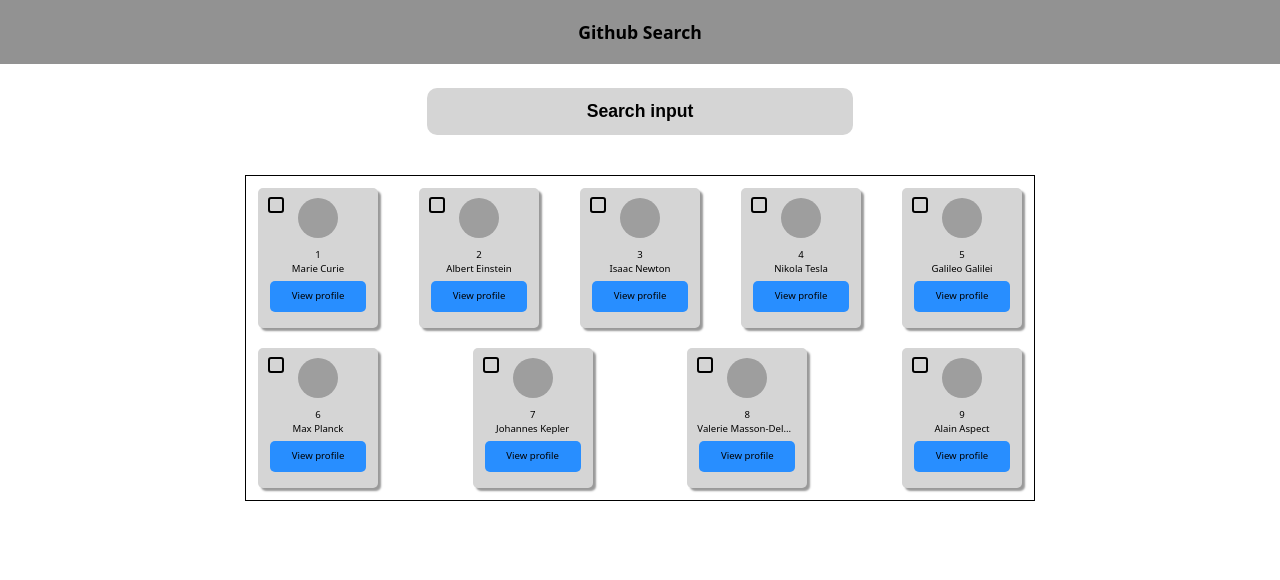
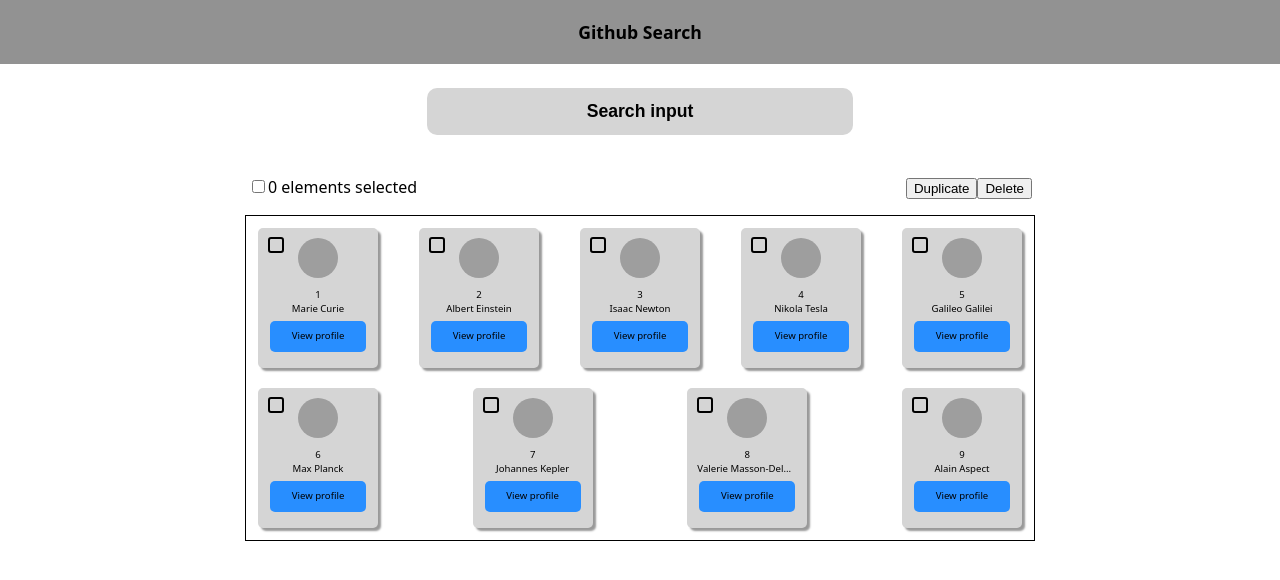
Before and after one commit to RemiGirard/test-fulll, a React (Vite) app in the folder Frontend/: page / in a window 1280 px wide. Shown: the top 580 px of the page. Built offline with nearby package versions, Linux system fonts and the light colour scheme; grey boxes are pictures that could not be loaded.

Commit message:
feature(frontend): add duplicate and delete

```diff
--- a/Frontend/src/Presentation/components/UserSearchList.module.css
+++ b/Frontend/src/Presentation/components/UserSearchList.module.css
@@ -22,3 +22,11 @@
 .filter::placeholder {
   color: var(--text-color);
 }
+
+.actions {
+  display: flex;
+  flex-direction: row;
+  justify-content: space-between;
+  width: 98%;
+  margin: 1%;
+}
--- a/Frontend/src/Presentation/components/UserSearchList.tsx
+++ b/Frontend/src/Presentation/components/UserSearchList.tsx
@@ -1,4 +1,4 @@
-import {useEffect, useState} from "react";
+import {type ChangeEventHandler, useEffect, useRef, useState} from "react";
 import getUserList from "../../Domain/UseCase/queryUserList.ts";
 import styles from "./UserSearchList.module.css";
 import UserTable from "./UserTable.tsx";
@@ -9,8 +9,25 @@ import TextInputDebounced from "./TextInputDebounced.tsx";
 export default function UserSearchList() {
   const [userListIsLoading, setUserListIsLoading] = useState(true);
   const [filterText, setFilterText] = useState("");
+  const selectAllRef = useRef<HTMLInputElement>(null);
 
   const [userList, dispatchUserList] = useUserListReducer();
+  const userListIsSelected = userList.filter((user) => user.isSelected);
+  const userListLength = userList.length;
+  const userListIsSelectedLength = userListIsSelected.length;
+  const selectAllIsIndeterminate = userListIsSelectedLength > 0 && userListIsSelectedLength < userListLength;
+
+  const handleToggleSelectAll: ChangeEventHandler<HTMLInputElement> = (e) => {
+    dispatchUserList({type: "toggleSelectAll", value: e.target.checked});
+  };
+
+  const handleDuplicate = () => {
+    dispatchUserList({type: "duplicate", userList: userListIsSelected});
+  };
+
+  const handleDelete = () => {
+    dispatchUserList({type: "delete", userList: userListIsSelected});
+  }
 
   useEffect(() => {
     setUserListIsLoading(true);
@@ -21,14 +38,32 @@ export default function UserSearchList() {
     });
   }, [filterText]);
 
+  useEffect(() => {
+    if(selectAllRef.current) {
+      selectAllRef.current.indeterminate = selectAllIsIndeterminate;
+    }
+  }, [selectAllIsIndeterminate])
+
   return (<div className={`${styles.main}`}>
     <TextInputDebounced
       onDebounce={setFilterText}
       className={`${styles.filter}`}
       placeholder="Search input"
     />
-    <div className={`${styles.selectionSection}`}>
-
+    <div className={`${styles.actions}`}>
+      <div>
+          <input
+            ref={selectAllRef}
+            type="checkbox"
+            onChange={handleToggleSelectAll}
+            checked={userListIsSelectedLength === userListLength}
+          />
+        {userListIsSelectedLength} elements selected
+      </div>
+      <div>
+        <button disabled={userListLength === 0} onClick={handleDuplicate}>Duplicate</button>
+        <button disabled={userListLength === 0} onClick={handleDelete}>Delete</button>
+      </div>
     </div>
     <UserTable
       userList={userList}
--- a/Frontend/src/Presentation/hooks/useUserListReducer.tsx
+++ b/Frontend/src/Presentation/hooks/useUserListReducer.tsx
@@ -7,10 +7,11 @@ type State = UserAndIsSelected[];
 type Action =
   | { type: "set"; userList: User[] }
   | { type: "filter"; query: string }
-  | { type: "delete"; id: string }
-  | { type: "duplicate"; id: string }
+  | { type: "delete"; userList: UserAndIsSelected[] }
+  | { type: "duplicate"; userList: UserAndIsSelected[] }
   | { type: "toggleSelect"; id: string; }
-  ;
+  | { type: "toggleSelectAll"; value: boolean }
+;
 
 function reducer(state: State, action: Action): State {
   switch (action.type) {
@@ -18,14 +19,18 @@ function reducer(state: State, action: Action): State {
       return action.userList.map((user) => ({...user, isSelected: false}));
     case "filter":
       return state.filter((user) => user.login.includes(action.query));
-    case "delete":
-      return state.filter((user) => user.id !== action.id);
+    case "delete": {
+      const idList = action.userList.map((user) => user.id);
+      return state.filter((user) => !idList.includes(user.id));
+    }
     case "duplicate": {
-      const indexOfUser = state.findIndex((user) => user.id === action.id);
-      if (indexOfUser === -1) return state;
-      const user = state[indexOfUser];
-      const newUser: UserAndIsSelected = {...user, id: `${user.id} - copy`, isSelected: false};
-      return [...state.slice(0, indexOfUser), newUser, ...state.slice(indexOfUser + 1)];
+      const duplicateUserList: UserAndIsSelected[] = action.userList
+        .map((user) => ({
+          ...user,
+          id: `${user.id} - copy - ${window.crypto.randomUUID()}`,
+          isSelected: false,
+        }));
+      return [...state, ...duplicateUserList];
     }
     case "toggleSelect": {
       const indexOfUser = state.findIndex((user) => user.id === action.id);
@@ -34,9 +39,13 @@ function reducer(state: State, action: Action): State {
       const isSelected = !user.isSelected;
       return [
         ...state.slice(0, indexOfUser),
-        { ...user, isSelected },
+        {...user, isSelected},
         ...state.slice(indexOfUser + 1)
       ];
+    }
+    case "toggleSelectAll": {
+      const isSelected = action.value;
+      return state.map((user) => ({...user, isSelected}));
     }
   }
 }
```
